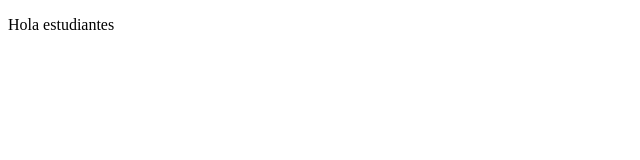
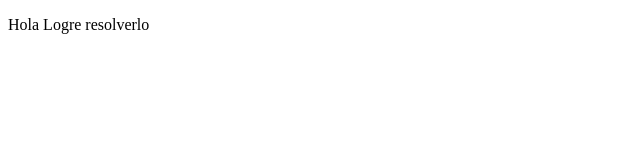
Before and after one commit to brianq01/proyectoDemoCursoPrework, a plain HTML site: page index.html in a window 1280 px wide. Shown: the full height of the page, 0-640 px from the left. Drawn offline with Linux system fonts and the light colour scheme.

Commit message:
Actualizamos el archivo

```diff
--- a/index.html
+++ b/index.html
@@ -8,7 +8,7 @@
 </head>
 <body>
     <p>
-        Hola estudiantes
+        Hola Logre resolverlo
     </p>
 </body>
 </html>
```
